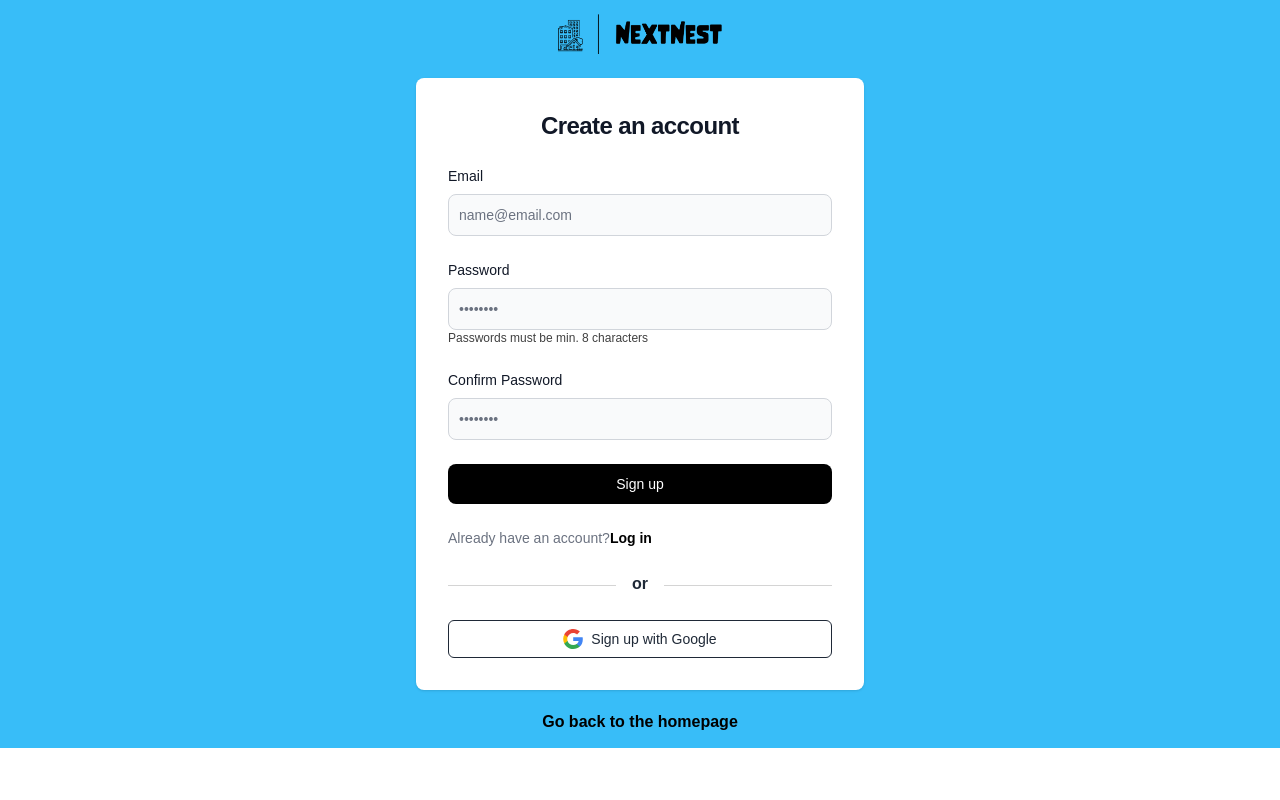
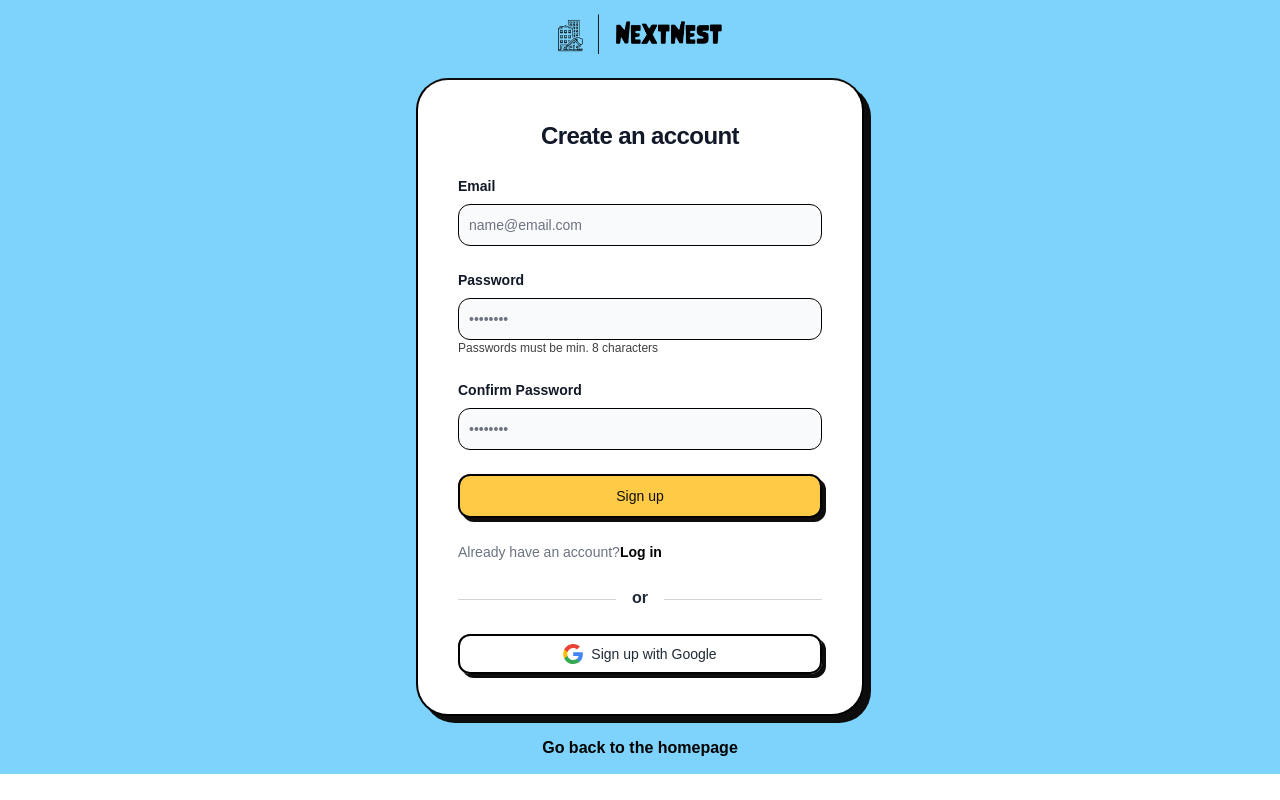
Before and after one commit to yigitaksoy/NextNest, a React (Vite) app in the folder client/: page /register in a window 1280 px wide. Built offline with nearby package versions, Linux system fonts and the light colour scheme; no server answers; a web font is replaced by a local one.

Commit message:
Restyle register page and form

```diff
--- a/client/src/assets/css/style.css
+++ b/client/src/assets/css/style.css
@@ -8,6 +8,7 @@
 
 /*  Login & Registration Page */
 
+#register-form,
 #login {
   border: 2px solid #000;
   border-top-color: rgb(0, 0, 0);
@@ -36,7 +37,6 @@
   color: #ffffff;
   background: #0d0d0d;
 }
-
 
 /*  Search Bar  */
 
--- a/client/src/components/RegisterForm.jsx
+++ b/client/src/components/RegisterForm.jsx
@@ -50,9 +50,12 @@ const RegisterForm = ({
       });
   };
   return (
-    <div className="w-full rounded-lg bg-white shadow sm:max-w-md md:mt-0 xl:p-0">
+    <div
+      id="register-form"
+      className="w-full rounded-lg bg-white sm:max-w-md md:mt-0 md:shadow-searchBar xl:p-0"
+    >
       <div className="space-y-4 p-6 sm:p-8 md:space-y-6">
-        <h1 className="text-center text-xl font-bold leading-tight tracking-tight text-gray-900 md:text-2xl">
+        <h1 className="text-center font-marker text-xl font-bold leading-tight tracking-tight text-gray-900 md:text-2xl">
           Create an account
         </h1>
         <form
@@ -63,7 +66,7 @@ const RegisterForm = ({
           <div>
             <label
               htmlFor="email"
-              className="mb-2 block text-sm font-medium text-gray-900"
+              className="mb-2 block text-sm font-black text-gray-900"
             >
               Email
             </label>
@@ -71,7 +74,7 @@ const RegisterForm = ({
               type="email"
               name="email"
               id="email"
-              className="focus:ring-primary-600 focus:border-primary-600 block w-full rounded-lg border border-gray-300 bg-gray-50 p-2.5 text-gray-900 sm:text-sm"
+              className="input-shadow block w-full rounded-lg border border-gray-300 bg-gray-50 p-2.5 text-custom-black focus:border-sky-300 focus:outline-none focus:ring-0 sm:text-sm"
               placeholder="name@email.com"
               required
             />
@@ -84,7 +87,7 @@ const RegisterForm = ({
           <div>
             <label
               htmlFor="password"
-              className="mb-2 block text-sm font-medium text-gray-900 "
+              className="mb-2 block text-sm font-black text-gray-900 "
             >
               Password
             </label>
@@ -93,7 +96,7 @@ const RegisterForm = ({
               name="password"
               id="password"
               placeholder="••••••••"
-              className={`block w-full rounded-lg border border-gray-300 bg-gray-50 p-2.5 text-gray-900 sm:text-sm ${
+              className={`input-shadow block w-full rounded-lg border border-gray-300 bg-gray-50 p-2.5 text-custom-black focus:border-sky-300 focus:outline-none focus:ring-0 sm:text-sm ${
                 !passwordsMatch ? " focus:text-red-500" : ""
               }`}
               pattern=".{8,}"
@@ -108,7 +111,7 @@ const RegisterForm = ({
           <div>
             <label
               htmlFor="confirmPassword"
-              className="mb-2 block text-sm font-medium text-gray-900 "
+              className="mb-2 block text-sm font-black text-gray-900 "
             >
               Confirm Password
             </label>
@@ -117,7 +120,7 @@ const RegisterForm = ({
               name="confirmPassword"
               id="confirmPassword"
               placeholder="••••••••"
-              className={`block w-full rounded-lg border border-gray-300 bg-gray-50 p-2.5 text-gray-900 sm:text-sm ${
+              className={`input-shadow block w-full rounded-lg border border-gray-300 bg-gray-50 p-2.5 text-custom-black focus:border-sky-300 focus:outline-none focus:ring-0 sm:text-sm ${
                 !passwordsMatch ? "focus:text-red-500" : ""
               }`}
               required
@@ -134,7 +137,7 @@ const RegisterForm = ({
 
           <button
             type="submit"
-            className="w-full rounded-lg bg-black px-5 py-2.5  text-center text-sm font-medium text-white hover:bg-neutral-800  focus:outline-none focus:ring-4 focus:ring-violet-300"
+            className="form-button w-full rounded-lg bg-custom-yellow px-5 py-2.5 text-center font-marker text-sm font-medium text-white focus:outline-none focus:ring-4"
           >
             Sign up
           </button>
@@ -151,7 +154,7 @@ const RegisterForm = ({
           <div className="flex flex-col space-y-4">
             <button
               onClick={googleSignUp}
-              className="group flex items-center justify-center space-x-2 rounded-md border border-gray-800 px-4 py-2 transition-colors duration-300 hover:bg-gray-800 focus:outline-none"
+              className="form-button group flex items-center justify-center space-x-2 rounded-md border px-4 py-2 font-marker"
             >
               <svg
                 className="h-5 w-5 fill-current text-gray-800 group-hover:text-white"
--- a/client/src/routes/Register.jsx
+++ b/client/src/routes/Register.jsx
@@ -71,7 +71,7 @@ const Register = () => {
   }, [userPassword, confirmPassword]);
 
   return (
-    <section className="h-screen bg-sky-400 font-degular lg:h-full">
+    <section className="h-screen bg-sky-300 font-degular lg:h-full">
       <div className="mx-auto flex flex-col items-center justify-center px-6 py-8 md:h-auto md:py-3.5">
         <Link to="/" className="mb-6">
           <img src={NextNest} alt="nextnest-logo" className="w-22 h-10" />
```
